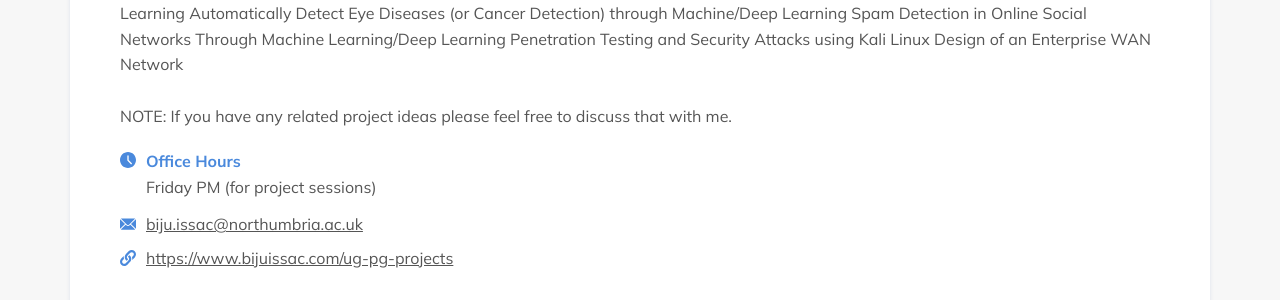
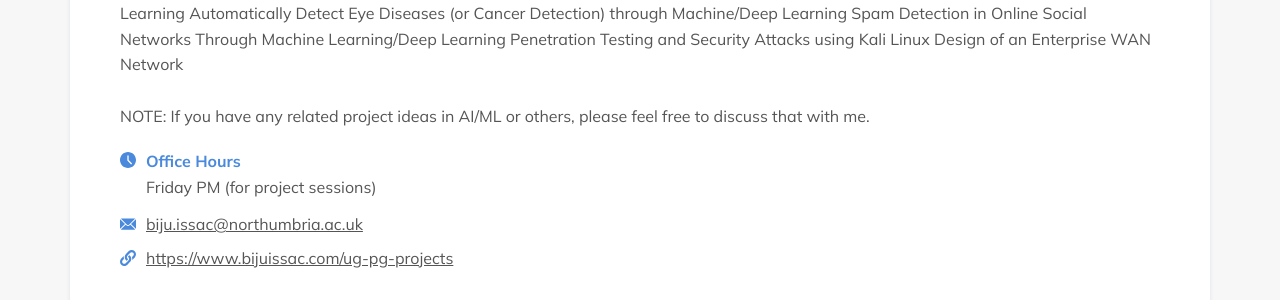
Before and after one commit to NorSC/supervisor-search, a Jekyll site: the page built from _supervisors/biju-issac.md, in a window 1280 px wide. Shown: the part 621-921 px from the top of the page. Built offline with Jekyll 4.4.1, drawn with Linux system fonts in a browser that asks for light colours; a script that is not in the unit is left out; some of the changed lines change nothing that is shown.

Commit message:
Update Supervisors “biju-issac”

```diff
--- a/_supervisors/biju-issac.md
+++ b/_supervisors/biju-issac.md
@@ -2,6 +2,8 @@
 layout: supervisor
 title: Biju Issac
 available: true
+available_msc: true
+available_phd: true
 email: biju.issac@northumbria.ac.uk
 website: https://www.bijuissac.com/ug-pg-projects
 office_hours: Friday PM (for project sessions)
@@ -67,5 +69,75 @@
 
   \
 
-  NOTE: If you have any related project ideas please feel free to discuss that with me.
+  NOTE: If you have any related project ideas in AI/ML or others, please feel free to discuss that with me.
+additional_details_msc: >-
+  Please check this weblink for specific project details:
+  https://www.bijuissac.com/ug-pg-projects\
+
+  \
+
+  **Titles of Projects:**\
+
+  Malware/Ransomware/IoT Botnet Detection using Machine/Deep Learning
+
+  Sentiment Analysis of Twitter Feed using Machine/Deep Learning
+
+  Digital Forensics Analysis using Machine Learning/Deep Learning
+
+  Intelligent Wireless Sensor Network Application in Healthcare\
+
+  Energy-efficient Virtual Machine Placement using Bioinspired Optimisation Algorithms
+
+  Tackling Email Spamming through Machine Learning/Deep Learning
+
+  Machine/Deep Learning in Network Security
+
+  Intelligent Analysis of Qualitative reports through Machine/Deep Learning
+
+  Automatically Detect Eye Diseases (or Cancer Detection) through Machine/Deep Learning
+
+  Spam Detection in Online Social Networks Through Machine Learning/Deep Learning
+
+  Penetration Testing and Security Attacks using Kali Linux
+
+  Design of an Enterprise WAN Network\
+
+  \
+
+  NOTE: If you have any related project ideas in AI/ML or others, please feel free to discuss that with me.
+additional_details_phd: >-
+  Please check this weblink for specific project details:
+  https://www.bijuissac.com/ug-pg-projects\
+
+  \
+
+  **Titles of Projects:**\
+
+  Malware/Ransomware/IoT Botnet Detection using Machine/Deep Learning
+
+  Sentiment Analysis of Twitter Feed using Machine/Deep Learning
+
+  Digital Forensics Analysis using Machine Learning/Deep Learning
+
+  Intelligent Wireless Sensor Network Application in Healthcare\
+
+  Energy-efficient Virtual Machine Placement using Bioinspired Optimisation Algorithms
+
+  Tackling Email Spamming through Machine Learning/Deep Learning
+
+  Machine/Deep Learning in Network Security
+
+  Intelligent Analysis of Qualitative reports through Machine/Deep Learning
+
+  Automatically Detect Eye Diseases (or Cancer Detection) through Machine/Deep Learning
+
+  Spam Detection in Online Social Networks Through Machine Learning/Deep Learning
+
+  Penetration Testing and Security Attacks using Kali Linux
+
+  Design of an Enterprise WAN Network\
+
+  \
+
+  NOTE: If you have any related project ideas in AI/ML or others, please feel free to discuss that with me.
 ---
```
